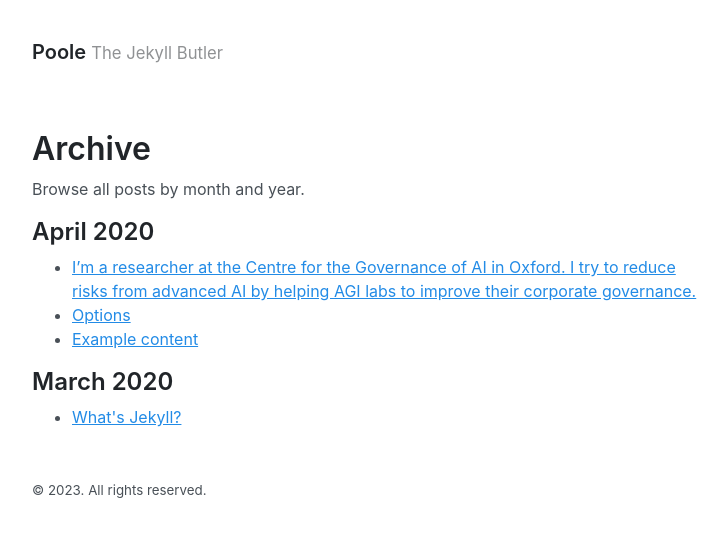
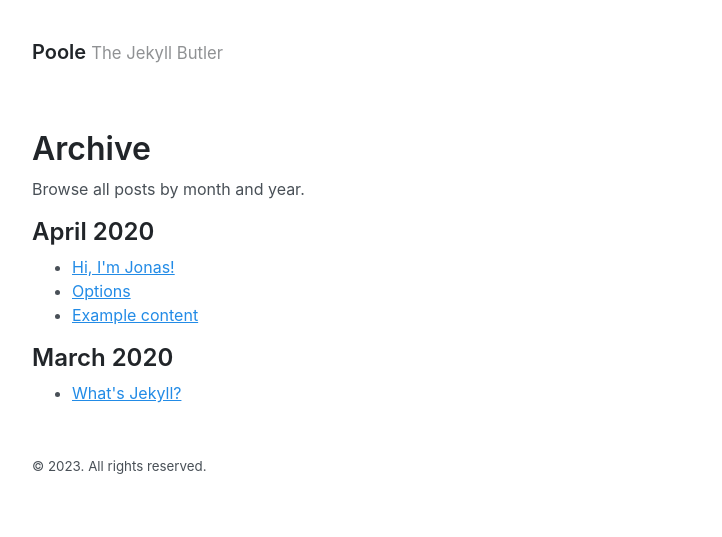
Before and after one commit to jonasschuett/jonasschuett.github.io, a Jekyll site: the page built from archive.md, in a window 1280 px wide. Shown: the top 537 px of the page, without its empty margins (272-994 px from the left). Built offline with Jekyll 4.4.1, drawn with Linux system fonts in a browser that asks for light colours.

Commit message:
Update 2020-04-04-introduction.md

```diff
--- a/_posts/2020-04-04-introduction.md
+++ b/_posts/2020-04-04-introduction.md
@@ -1,47 +1,50 @@
 ---
 layout: post
-title: I’m a researcher at the Centre for the Governance of AI in Oxford. I try to reduce risks from advanced AI by helping AGI labs to improve their corporate governance.
+title: Hi, I'm Jonas!
 ---
+
+I’m a researcher at the Centre for the Governance of AI in Oxford. I try to reduce risks from advanced AI by helping AGI labs to improve their corporate governance.
 
 # About
 I’m a Research Fellow at the Centre for the Governance of AI (GovAI), a Research Affiliate at the Legal Priorities Project, and a PhD candidate in law at Goethe University Frankfurt.
 
 ### Work experience
-- **Centre for the Governance of AI**
+**Centre for the Governance of AI**
 Research Fellow
 Oxford, UK
 2022–present
 
-- **Cabinet Office**
+**Cabinet Office**
 Expert Advisor (Artificial Intelligence)
 London, UK
 2022
 
-- **DeepMind**
+**DeepMind**
 Policy Research and Intelligence Intern
 London, UK
 2021
 
-- **Legal Priorities Project**
+**Legal Priorities Project**
 Research Fellow
 Cambridge, MA, USA
 2020–2022
 
-- **KPMG Law**
+**KPMG Law**
 Consultant
 Frankfurt am Main, Germany
 2018–2020
 
+
 ## Education
-- **Goethe University Frankfurt**
+**Goethe University Frankfurt**
 PhD, Law
 2018–present
 
-– **Heidelberg University**
+**Heidelberg University**
 MJur / First State Exam, Law
 2012–2018
 
-– **University of Zurich**
+**University of Zurich**
 Economics
 2011–2012
 
@@ -68,37 +71,37 @@ Economics
 
 
 # Publications
-- Auditing large language models: A three-layered approach
+**Auditing large language models: A three-layered approach**
 Jakob Mökander, Jonas Schuett, Hannah R. Kirk, Luciano Floridi
 2023, February 16
 arXiv:2302.08500
 https://arxiv.org/abs/2302.08500
 
-- Risk management in the Artificial Intelligence Act
+**Risk management in the Artificial Intelligence Act**
 Jonas Schuett
 2023, February 8
 European Journal of Risk Regulation
 https://doi.org/10.1017/err.2023.1
 
-- Three lines of defense against risks from AI
+**Three lines of defense against risks from AI**
 Jonas Schuett
 2022, December 16
 arXiv:2212.08364
 https://arxiv.org/abs/2212.08364
 
-- Defining the scope of AI regulations
+**Defining the scope of AI regulations**
 Jonas Schuett
 2022, November 22
 Law, Innovation and Technology
 https://doi.org/10.1080/17579961.2023.2184135
 
-- Corporate governance of artificial intelligence in the public interest
+**Corporate governance of artificial intelligence in the public interest**
 Peter Cihon, Jonas Schuett, Seth D. Baum
 2021, July 5
 Information
 https://doi.org/10.3390/info12070275
 
-- AI certification: Advancing ethical practice by reducing information asymmetries
+**AI certification: Advancing ethical practice by reducing information asymmetries**
 Peter Cihon, Moritz J. Kleinaltenkamp, Jonas Schuett, Seth D. Baum
 2021, May 10
 IEEE Transactions on Technology and Society
```
